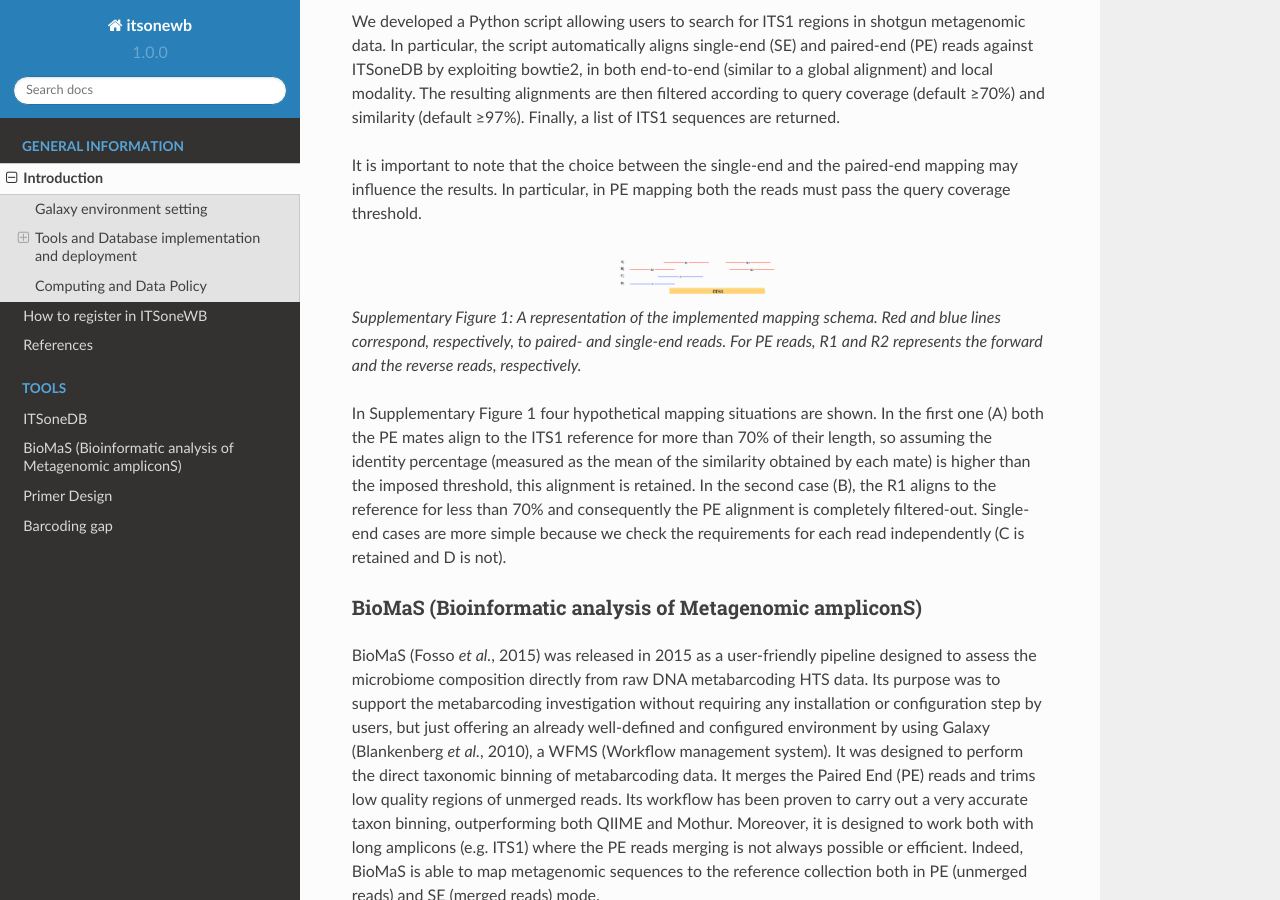
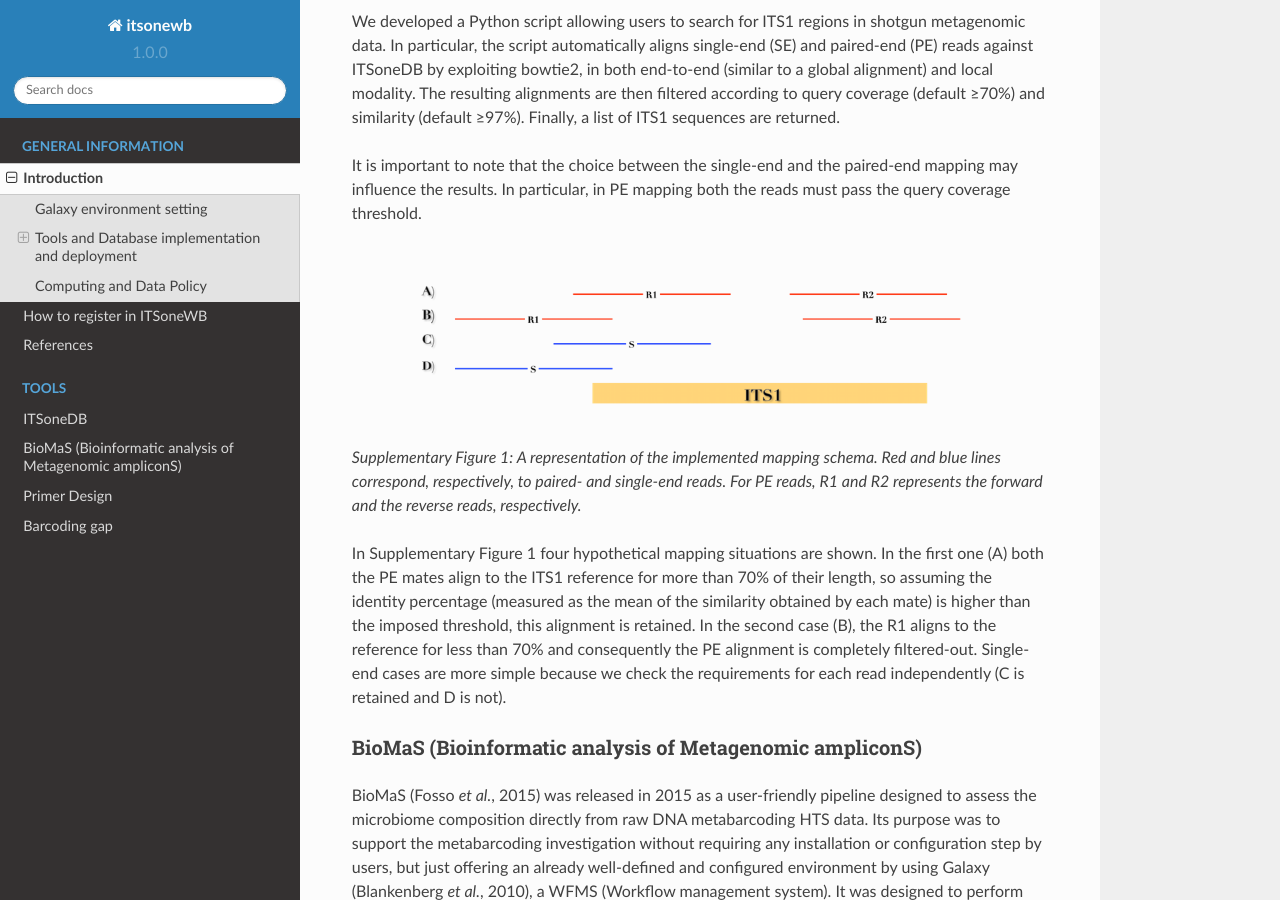
Before and after one commit to ibiom-cnr/itsonewb, a Sphinx documentation site: the page built from docs/source/intro.rst, in a window 1280 px wide and 900 px high, scrolled down 1562 px. Built offline with Sphinx 7.4.7 and the Read the Docs theme 2.0.0, drawn with Linux system fonts in a browser that asks for light colours.

Commit message:
fix fig and toctree

```diff
--- a/docs/source/index.rst
+++ b/docs/source/index.rst
@@ -26,7 +26,7 @@ In this context, ITSoneWB (ITSone WorkBench) represents a well-defined environme
    :maxdepth: 2
    :caption: Tools
 
-   itsonedb.rst
+   itsonedb/itsonedb.rst
    biomas/biomas.rst
    primer_design.rst
    barcoding_gap.rst
--- a/docs/source/intro.rst
+++ b/docs/source/intro.rst
@@ -36,7 +36,7 @@ We developed a Python script allowing users to search for ITS1 regions in shotgu
 It is important to note that the choice between the single-end and the paired-end mapping may influence the results. In particular, in PE mapping both the reads must pass the query coverage threshold.
 
 .. figure:: _static/img/intro/image1.png
-   :scale: 20 %
+   :scale: 70 %
    :align: center
 
 *Supplementary Figure 1: A representation of the implemented mapping schema. Red and blue lines correspond, respectively, to paired- and single-end reads. For PE reads, R1 and R2 represents the forward and the reverse reads, respectively.*
```
Also changed, not shown: docs/source/itsonedb/itsonedb.rst (renamed from docs/source/itsonedb.rst).
